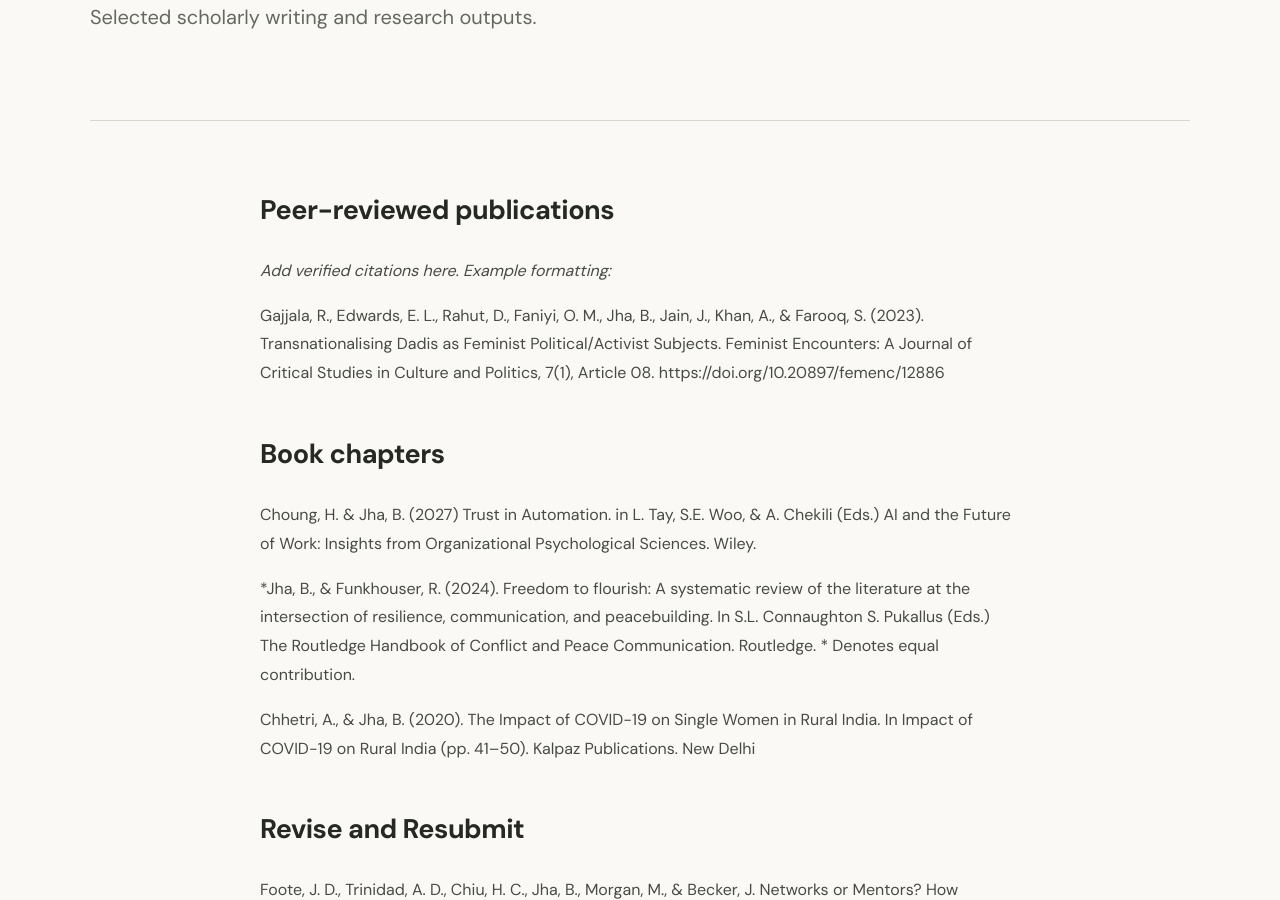
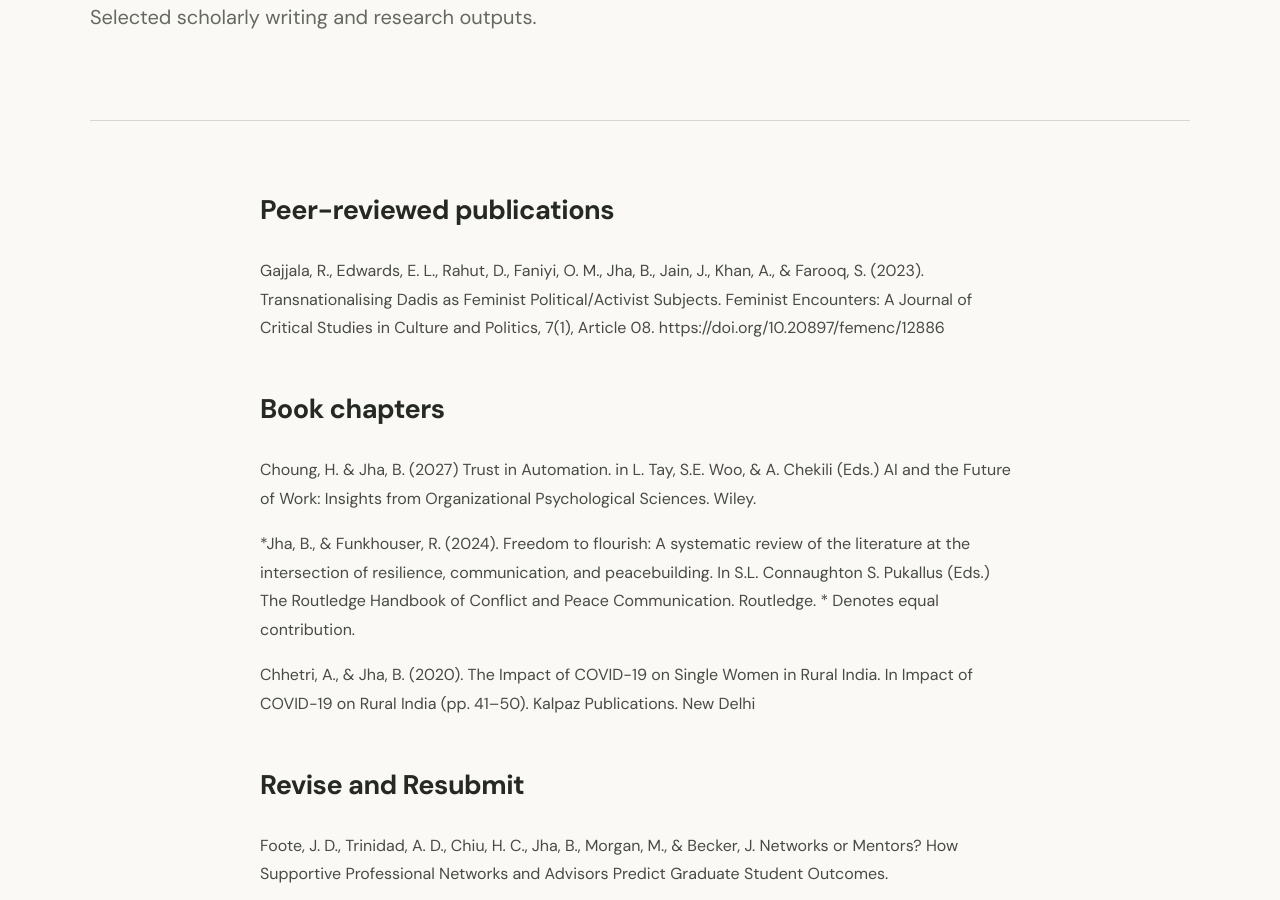
Before and after one commit to dyutij/dyutij.github.io, a Jekyll site: the page built from publications.md, in a window 1280 px wide and 900 px high, scrolled down 332 px. Built offline with Jekyll 4.4.1, drawn with Linux system fonts in a browser that asks for light colours; some web fonts are replaced.

Commit message:
Remove placeholder for verified citations
Removed placeholder text for citations in publications.md.

```diff
--- a/publications.md
+++ b/publications.md
@@ -6,8 +6,6 @@ subtitle: Selected scholarly writing and research outputs.
 permalink: /publications/
 ---
 ## Peer-reviewed publications
-
-*Add verified citations here. Example formatting:*
 
 Gajjala, R., Edwards, E. L., Rahut, D., Faniyi, O. M., Jha, B., Jain, J., Khan, A., & Farooq, S. (2023). Transnationalising Dadis as Feminist Political/Activist Subjects. Feminist Encounters: A Journal of Critical Studies in Culture and Politics, 7(1), Article 08. https://doi.org/10.20897/femenc/12886
 
```
